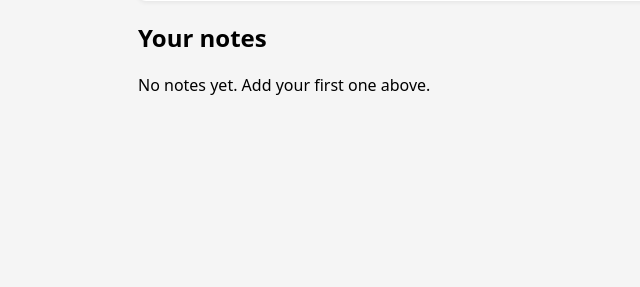
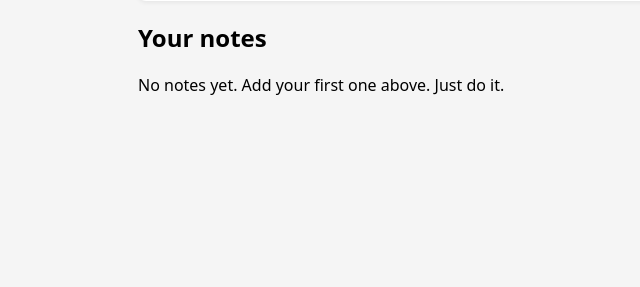
Before and after one commit to michallewandowski73/simple-webapp, a Flask app: page / in a window 1280 px wide. Shown: the part 481-768 px from the top of the page, without its empty margins (102-742 px from the left). Run offline with Flask 3, Linux system fonts and the light colour scheme.

Commit message:
Added startup message and small UI subtitle

```diff
--- a/app.py
+++ b/app.py
@@ -60,4 +60,5 @@ def delete_note(note_id):
 
 if __name__ == "__main__":
     # Local dev
+    print("App started successfully!")
     app.run(debug=True)
--- a/templates/index.html
+++ b/templates/index.html
@@ -27,6 +27,6 @@
       </form>
     </div>
   {% else %}
-    <p>No notes yet. Add your first one above.</p>
+    <p>No notes yet. Add your first one above. Just do it.</p>
   {% endfor %}
 {% endblock %}
```
Also changed, not shown: notes.db.
